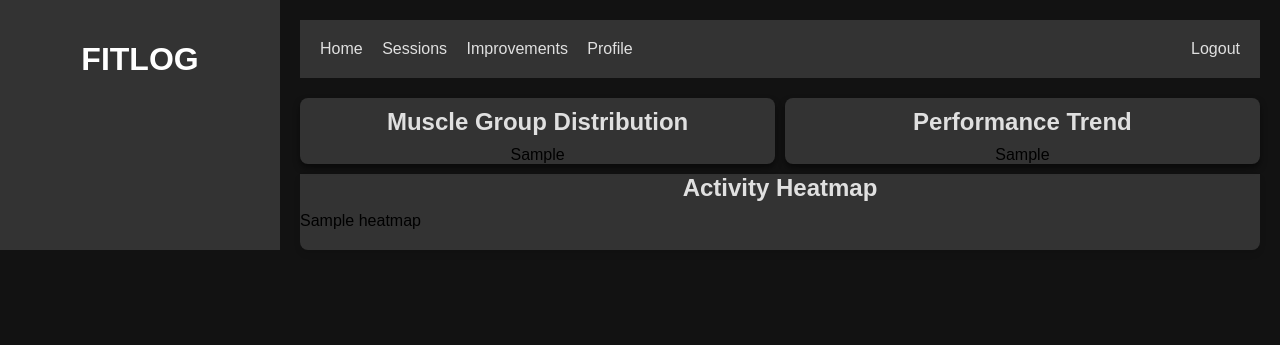
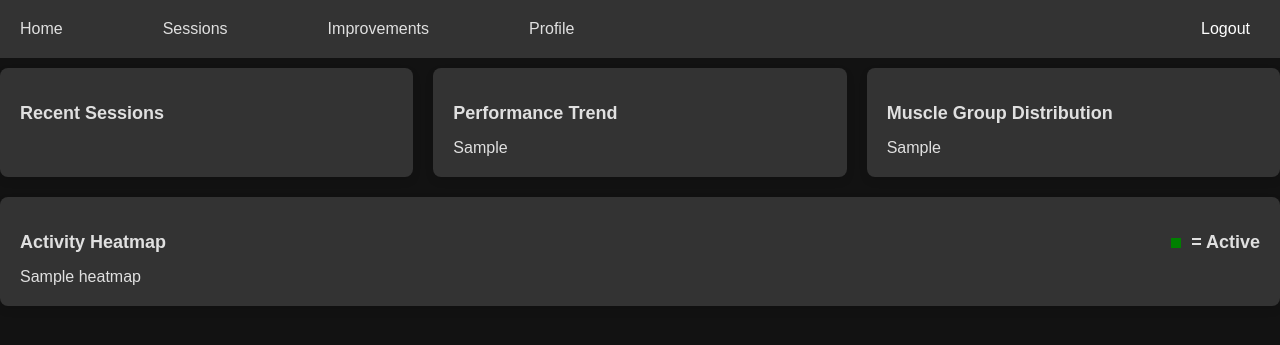
Before and after one commit to SovietMeteor10/FitLog, a Flask app: template app/templates/statistics.html in a window 1280 px wide. Shown: the top 345 px of the page. Run offline with Flask 3, Linux system fonts and the light colour scheme; the template is opened without the code that fills it: most values are stand-ins (such as "Sample title", 1, 10 or a date in 2020); some libraries are stand-ins or nearby versions.

Commit message:
some front end changes and routing

```diff
--- a/app/routes/improv_routes.py
+++ b/app/routes/improv_routes.py
@@ -1,12 +1,9 @@
 from flask import Blueprint, render_template
-from app.routes.main_routes import login_required
 
 
 improv_bp = Blueprint('improvement', __name__)
 
-
 @improv_bp.route('/', methods=['GET'])
-@login_required
 def improv():
     # Pass the logged in user to the index template
     return render_template('improvement.html')
--- a/app/routes/stats_routes.py
+++ b/app/routes/stats_routes.py
@@ -2,13 +2,10 @@ from flask import Blueprint, render_template
 import pandas as pd
 import plotly.graph_objects as go
 import numpy as np
-from app.routes.main_routes import login_required
 
 stats_bp = Blueprint('statistics', __name__)
 
-
 @stats_bp.route('/', methods=['GET'])
-@login_required
 def statistics():
     line_graph_html = line_graph()
     heatmap_html = heat_map()
@@ -16,7 +13,6 @@ def statistics():
     return render_template('statistics.html', line_graph=line_graph_html, heatmap=heatmap_html, radial_graph=radial_graph_html)
 
 # WE NEED NEW QUERIES IN THESE FUNCTIONS ###
-
 
 def get_line_graph_data():
     # run a query to get the time series data from the fields that we pass in to this function
--- a/app/static/css/stats_page.css
+++ b/app/static/css/stats_page.css
@@ -1,114 +1,101 @@
+/* General container styling */
 body {
+    margin: 0;
     font-family: Arial, sans-serif;
-    margin: 0;
-    padding: 0;
+    background-color: #121212;
+    color: #e0e0e0;
+}
+
+.container {
+    width: 100%;
+    margin: 0 auto;
+    font-family: Arial, sans-serif;
     background-color: #121212;
 }
 
-.container {
-    display: flex;
-    flex-direction: row;
-    height: 100%;
-}
-
-.dashobard-container {
-    display: flex;
-    flex-direction: column;
-    height: 60vh;
-    width: 100%;
-    padding: 20px;
-    box-sizing: border-box;
-}
-
-.sidebar {
-    width: 20%;
-    background-color: #333;
-    color: #fff;
-    display: flex;
-    flex-direction: column;
-    align-items: center;
-    padding: 20px;
-    margin-bottom:20px;
-}
-
-.logo {
-    width: 80%;
-    margin-bottom: 20px;
-}
-
-.content {
-    width: 80%;
-    padding: 20px;
-}
-
-.navbar {
-    display: flex;
-    justify-content: space-between;
-    margin-bottom: 20px;
-    background-color: #333;
-    padding: 20px;
-}
-
-.nav-links a {
-    margin-right: 15px;
-    text-decoration: none;
-    color: #e0e0e0;
-}
-
-.logout-link {
-    color: #e0e0e0;
-    text-decoration: none;
-}
-
-.stats-section {
+/* Stats page layout */
+.stats-page {
     display: flex;
     flex-direction: column;
 }
 
+/* Navigation bar styling */
+.navbar {
+    display: flex;
+    justify-content: space-between;
+    padding: 20px;
+    margin-bottom: 10px;
+    background-color: #333;
+    align-items: center;
+}
+
+.nav-links {
+    display: flex;
+    gap: 100px; /* Increase spacing between links */
+}
+
+.nav-links a {
+    color: #e0e0e0;
+    text-decoration: none; /* Remove underline from links */
+    font-size: 1em;
+}
+
+.logout-link {
+    color: white;
+    text-decoration: none;
+    font-size: 16px;
+    padding-right:10px;
+}
+
+/* Dashboard container styling */
+.dashboard_container {
+    display: flex;
+    flex-direction: column;
+    gap: 20px;
+}
+
+/* Top Section: three slots (using grid) */
 .top-section {
-    display: flex;
-    gap: 0px;
-    margin-bottom: 10px;
-    width: 100%;
-    justify-content: space-between; /* Ensures equal space distribution */
+    display: grid;
+    grid-template-columns: 1fr 1fr 1fr; /* 3 equal width columns */
+    gap: 20px;
 }
 
 .graph-container {
-    flex: 1;
     background-color: #333;
+    padding: 20px;
     border-radius: 8px;
-    box-shadow: 0 4px 6px rgba(0,0,0,0.5);
-    display: flex;
-    flex-direction: column;
-    justify-content: center;
-    align-items: center;
-    min-width: 0; /* Prevent overflow */
-    position: relative;
+    box-shadow: 0 4px 8px rgba(0, 0, 0, 0.1);
 }
 
-.top-section .graph-container {
-    max-width: 49.5%; /* Ensures each graph takes up 48% of the width */
+.graph-container h2 {
+    font-size: 18px;
+    margin-bottom: 15px;
 }
 
-/* Ensures the graph fits the container */
-.graph-container > div {
-    width: 100%;
-    height: 100%;
+/* Bottom Section: one slot */
+.bottom-section {
+    background-color: #333;
+    padding: 20px;
+    border-radius: 8px;
+    box-shadow: 0 4px 8px rgba(0, 0, 0, 0.1);
 }
 
-.bottom-section {
-    flex: 1;
-    background-color: #333;
-    border-radius: 8px;
-    box-shadow: 0 4px 6px rgba(0,0,0,0.1);
-    width: 100%;
-    padding-bottom: 20px;
-    border-top-left-radius: 0px;
-    border-top-right-radius: 0px;
+.bottom-section h2 {
+    font-size: 18px;
 }
 
-h2 {
-    text-align: center;
-    margin: 10px 0;
-    color: #e0e0e0;
+.green-square {
+    display: inline-block;
+    width: 10px;
+    height: 10px;
+    background-color: green;
+    margin-right: 5px; /* Space between square and equals sign */
 }
+
+.text-row{
+    width: 100%;
+    display: flex;
+    justify-content: space-between;
+
+}
--- a/app/templates/index.html
+++ b/app/templates/index.html
@@ -19,7 +19,7 @@
     </div>
     <div class="quarter" id="improvements" onclick="navigateTo('/improvement')">
         <div class="label-container">
-            <div class="label">Improvements</div>
+            <div class="label">Improvement</div>
         </div>
     </div>
     <div class="quarter" id="profile" onclick="navigateTo('/profile')">
--- a/app/templates/sessions.html
+++ b/app/templates/sessions.html
@@ -18,7 +18,7 @@
         <!-- Navigation Bar -->
         <div class="navbar">
             <div class="nav-links">
-                <a href="/index">Main</a>
+                <a href="/index">Home</a>
                 <a href="/statistics">Statistics</a>
                 <a href="/improvement">Improvement</a>
                 <a href="/profile">Profile</a>
--- a/app/templates/statistics.html
+++ b/app/templates/statistics.html
@@ -10,12 +10,6 @@
 </head>
 <body>
     <div class="container stats-page">
-        <!-- Sidebar Section -->
-        <div class="sidebar">
-            <div class="logo-container">
-                <h1>FITLOG</h1>
-            </div>
-        </div>
 
         <!-- Main Content Section -->
         <div class="content">
@@ -24,7 +18,7 @@
                 <div class="nav-links">
                     <a href="/index">Home</a>
                     <a href="/sessions">Sessions</a>
-                    <a href="/improvements">Improvements</a>
+                    <a href="/improvement">Improvements</a>
                     <a href="/profile">Profile</a>
                 </div>
                 <a href="/logout" class="logout-link">Logout</a> <!-- Logout button to the far right -->
@@ -34,10 +28,10 @@
             <div class="dashboard_container">
                 <!-- Top Section -->
                 <div class="top-section">
-                    <!-- Radial Graph (Top Left) -->
+
+                    <!-- Line Graph (Top Right) -->
                     <div class="graph-container">
-                        <h2>Muscle Group Distribution</h2>
-                        {{ radial_graph|safe }}
+                        <h2>Recent Sessions</h2>
                     </div>
 
                     <!-- Line Graph (Top Right) -->
@@ -45,11 +39,22 @@
                         <h2>Performance Trend</h2>
                         {{ line_graph|safe }}
                     </div>
+
+                    <!-- Radial Graph (Top Left) -->
+                    <div class="graph-container">
+                        <h2>Muscle Group Distribution</h2>
+                        {{ radial_graph|safe }}
+                    </div>
                 </div>
 
                 <!-- Bottom Section - Heat Map -->
                 <div class="bottom-section">
-                    <h2>Activity Heatmap</h2>
+                    <div class="text-row">
+                        <h2>Activity Heatmap</h2>
+                        <h2>
+                            <span class="green-square"></span> = Active
+                        </h2>
+                    </div>
                     {{ heatmap|safe }}
                 </div>
             </div>
```
